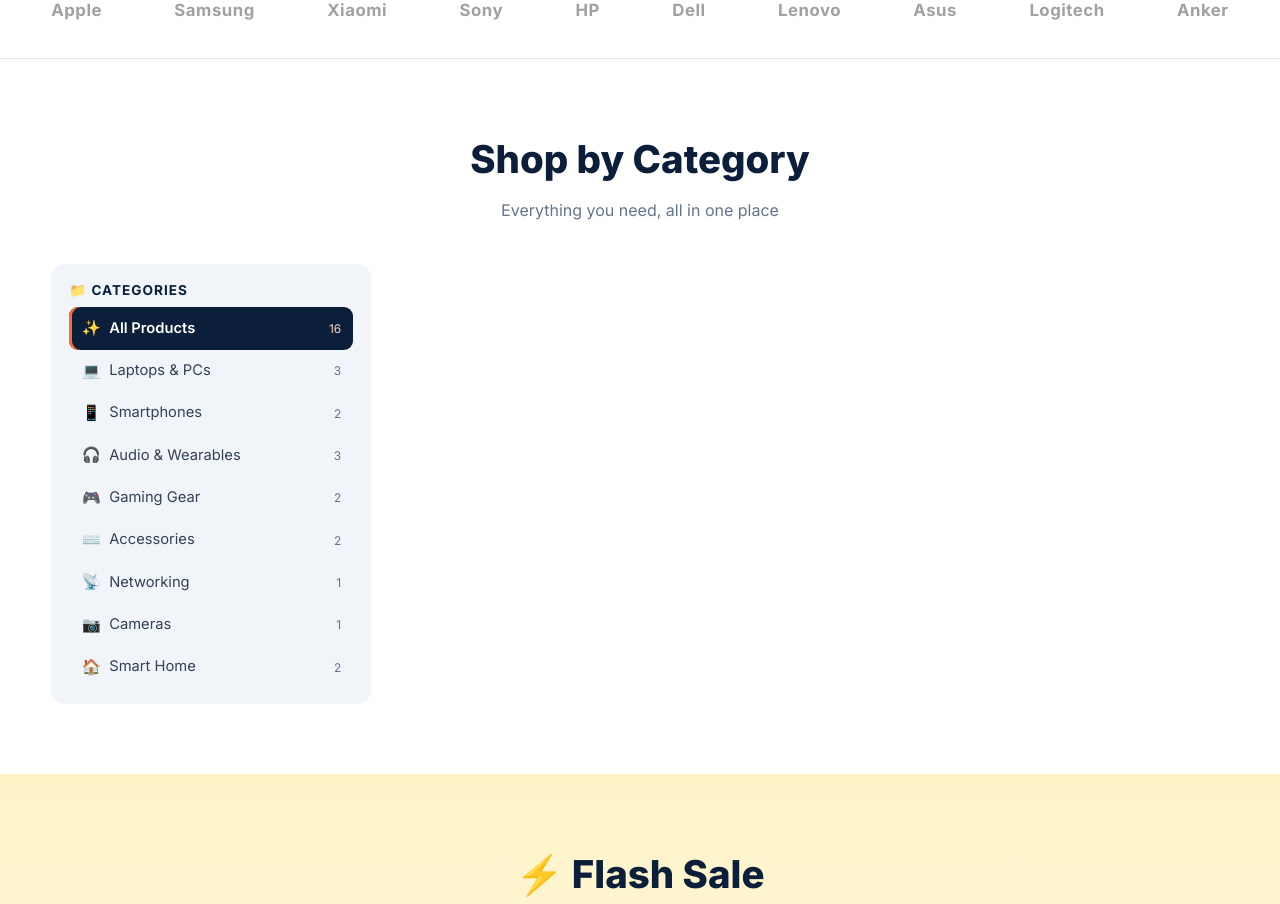
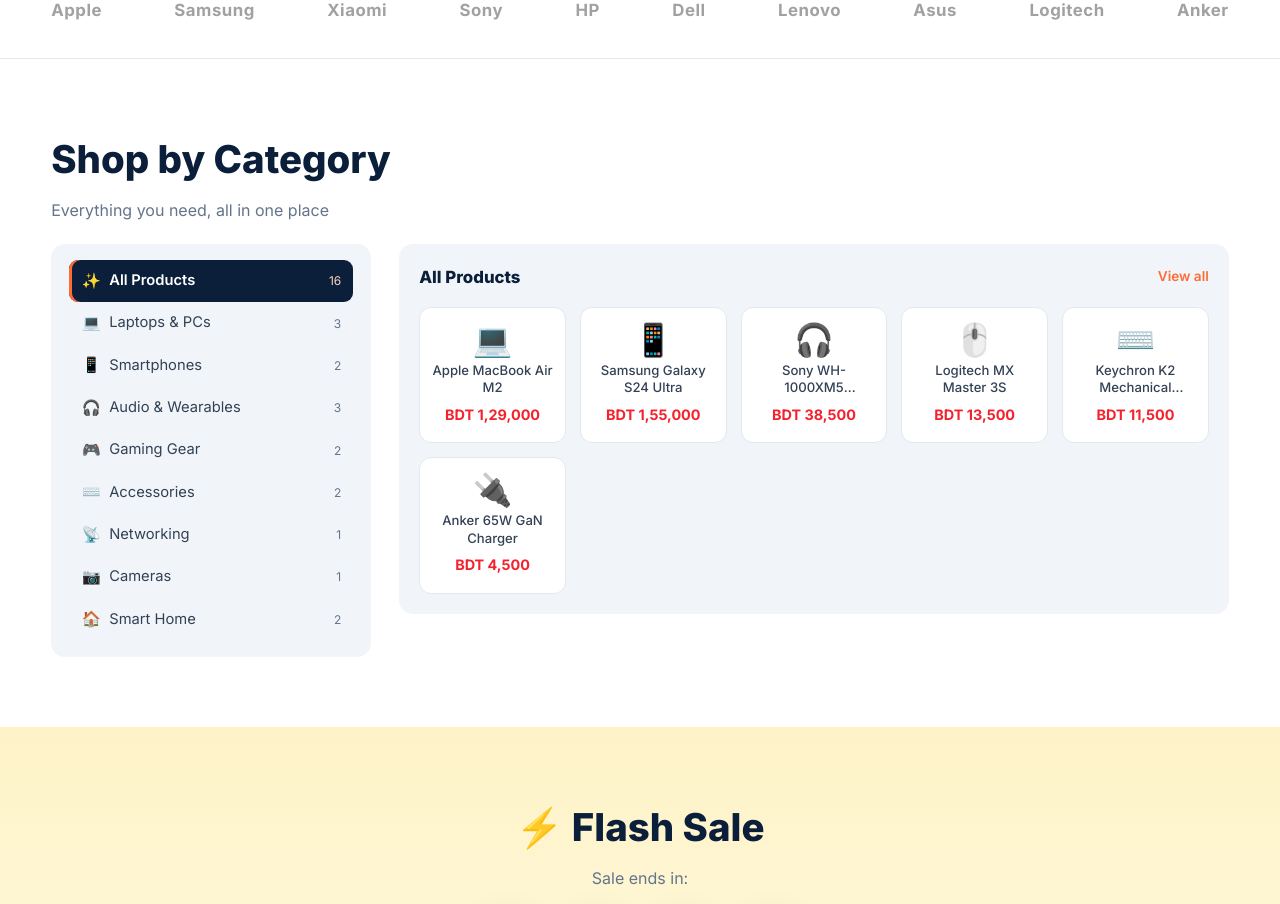
Before and after one commit to jibonhossain752-ctrl/technest-bd, a Next.js app: page / in a window 1280 px wide. Shown: the part 780-1684 px from the top of the page. Built offline with nearby package versions, Linux system fonts and the light colour scheme.

Commit message:
feat: horizontal shop categories, hide on new arrivals/flash sale, home category preview panel

```diff
--- a/src/app/globals.css
+++ b/src/app/globals.css
@@ -584,11 +584,22 @@
 }
 
 /* ---------- Home desktop vertical category panel ---------- */
+.categories .section-head {
+  text-align: left;
+  margin-bottom: 20px;
+}
+
+.categories-layout {
+  display: grid;
+  grid-template-columns: 320px 1fr;
+  gap: 28px;
+  align-items: start;
+}
+
 .cat-panel {
   background: var(--bg-soft);
   border-radius: var(--radius);
   padding: 16px 18px;
-  max-width: 320px;
 }
 
 .cat-panel-title {
@@ -601,6 +612,86 @@
   letter-spacing: 1px;
   color: var(--primary);
   margin-bottom: 6px;
+}
+
+/* ---------- Home categories: featured preview panel ---------- */
+.cat-preview {
+  background: var(--bg-soft);
+  border-radius: var(--radius);
+  padding: 20px;
+}
+
+.cat-preview-head {
+  display: flex;
+  align-items: center;
+  justify-content: space-between;
+  gap: 12px;
+  margin-bottom: 16px;
+}
+
+.cat-preview-head h3 {
+  font-size: 1.05rem;
+  font-weight: 800;
+  color: var(--dark);
+}
+
+.cat-preview-link {
+  font-size: 0.85rem;
+  font-weight: 600;
+  color: var(--accent);
+  white-space: nowrap;
+}
+
+.cat-preview-link:hover {
+  color: var(--accent-dark);
+}
+
+.cat-preview-grid {
+  display: grid;
+  grid-template-columns: repeat(auto-fill, minmax(140px, 1fr));
+  gap: 14px;
+}
+
+.cat-preview-item {
+  background: #fff;
+  border-radius: 12px;
+  border: 1px solid var(--border);
+  padding: 16px 12px;
+  text-align: center;
+  display: flex;
+  flex-direction: column;
+  align-items: center;
+  gap: 6px;
+  transition: transform 0.2s ease, box-shadow 0.2s ease, border-color 0.2s ease;
+}
+
+.cat-preview-item:hover {
+  transform: translateY(-4px);
+  box-shadow: var(--shadow);
+  border-color: var(--accent);
+}
+
+.cat-preview-icon {
+  font-size: 2rem;
+  line-height: 1;
+}
+
+.cat-preview-name {
+  font-size: 0.82rem;
+  font-weight: 500;
+  color: var(--text);
+  line-height: 1.35;
+  display: -webkit-box;
+  -webkit-line-clamp: 2;
+  -webkit-box-orient: vertical;
+  overflow: hidden;
+  min-height: 2.2em;
+}
+
+.cat-preview-price {
+  font-size: 0.9rem;
+  font-weight: 700;
+  color: #f5222d;
 }
 
 /* ---------- Product grid & cards ---------- */
@@ -1203,19 +1294,67 @@
   padding: 40px 0 70px;
 }
 
-.shop-layout {
-  display: grid;
-  grid-template-columns: 240px 1fr;
-  gap: 32px;
-  align-items: start;
-}
-
-.shop-sidebar {
-  background: var(--bg-soft);
-  border-radius: var(--radius);
-  padding: 16px 18px;
-  position: sticky;
-  top: 96px;
+.shop-cat-strip {
+  display: flex;
+  flex-wrap: nowrap;
+  overflow-x: auto;
+  overflow-y: hidden;
+  gap: 10px;
+  white-space: nowrap;
+  -webkit-overflow-scrolling: touch;
+  scrollbar-width: none;
+  -ms-overflow-style: none;
+  padding-bottom: 6px;
+  margin-bottom: 28px;
+}
+
+.shop-cat-strip::-webkit-scrollbar {
+  display: none;
+}
+
+.shop-cat-chip {
+  flex: 0 0 auto;
+  display: inline-flex;
+  align-items: center;
+  gap: 8px;
+  padding: 9px 16px;
+  border-radius: 999px;
+  background: #fff;
+  border: 1px solid var(--border);
+  color: var(--text);
+  font-size: 0.85rem;
+  font-weight: 500;
+  white-space: nowrap;
+  transition: background 0.2s ease, color 0.2s ease, border-color 0.2s ease;
+}
+
+.shop-cat-chip:hover {
+  border-color: var(--accent);
+  color: var(--accent-dark);
+}
+
+.shop-cat-chip.active {
+  background: var(--primary);
+  border-color: var(--primary);
+  color: #fff;
+  font-weight: 600;
+}
+
+.shop-cat-chip .count {
+  font-size: 0.75rem;
+  color: var(--muted);
+  font-weight: 400;
+}
+
+.shop-cat-chip.active .count {
+  color: #fcd4bd;
+}
+
+.shop-cat-chip .cat-dot {
+  font-size: 0.9rem;
+  width: 18px;
+  text-align: center;
+  flex-shrink: 0;
 }
 
 /* ---------- Collapsible ---------- */
@@ -2670,14 +2809,6 @@
 
   .footer-grid {
     grid-template-columns: 1fr 1fr;
-  }
-
-  .shop-layout {
-    grid-template-columns: 1fr;
-  }
-
-  .shop-sidebar {
-    position: static;
   }
 
   .cart-layout,
@@ -3063,7 +3194,7 @@
   }
 
   .categories .cat-grid,
-  .categories .cat-panel {
+  .categories .categories-layout {
     display: none;
   }
 
--- a/src/app/shop/[category]/page.tsx
+++ b/src/app/shop/[category]/page.tsx
@@ -62,6 +62,9 @@
         activeSlug={category}
         viewTitle={title}
         viewDescription={description}
+        showCategories={
+          view ? !['new-arrivals', 'flash-sale'].includes(view.slug) : true
+        }
       />
     </Reveal>
   )
--- a/src/components/CategoryGrid.tsx
+++ b/src/components/CategoryGrid.tsx
@@ -1,9 +1,25 @@
+'use client'
+
+import { useState } from 'react'
 import Link from 'next/link'
 import { CATEGORIES } from '@/data/categories'
-import { PRODUCTS } from '@/data/products'
+import { PRODUCTS, formatBDT } from '@/data/products'
 import CategoryChips from './CategoryChips'
 
 export default function CategoryGrid() {
+  const [active, setActive] = useState('all')
+
+  const activeCat =
+    active === 'all' ? null : CATEGORIES.find((c) => c.slug === active)
+
+  const previewProducts = (active === 'all'
+    ? PRODUCTS
+    : PRODUCTS.filter((p) => p.categorySlug === active)
+  ).slice(0, 6)
+
+  const previewTitle = activeCat ? activeCat.name : 'All Products'
+  const previewHref = active === 'all' ? '/shop' : `/shop/${active}`
+
   return (
     <section className="categories">
       <div className="container">
@@ -11,12 +27,17 @@
           <h2>Shop by Category</h2>
           <p>Everything you need, all in one place</p>
         </div>
-        <CategoryChips />
+
+        <div className="categories-layout">
           <div className="cat-panel">
-          <h3 className="cat-panel-title">📁 Categories</h3>
             <ul className="sidebar-links">
               <li>
-              <Link href="/shop" className="active">
+                <Link
+                  href="/shop"
+                  className={active === 'all' ? 'active' : ''}
+                  onMouseEnter={() => setActive('all')}
+                  onFocus={() => setActive('all')}
+                >
                   <span className="cat-dot" aria-hidden="true">
                     ✨
                   </span>
@@ -26,7 +47,12 @@
               </li>
               {CATEGORIES.map((cat) => (
                 <li key={cat.slug}>
-                <Link href={`/shop/${cat.slug}`}>
+                  <Link
+                    href={`/shop/${cat.slug}`}
+                    className={active === cat.slug ? 'active' : ''}
+                    onMouseEnter={() => setActive(cat.slug)}
+                    onFocus={() => setActive(cat.slug)}
+                  >
                     <span className="cat-dot" aria-hidden="true">
                       {cat.icon}
                     </span>
@@ -37,6 +63,35 @@
               ))}
             </ul>
           </div>
+
+          <div className="cat-preview">
+            <div className="cat-preview-head">
+              <h3>{previewTitle}</h3>
+              <Link href={previewHref} className="cat-preview-link">
+                View all
+              </Link>
+            </div>
+            <div className="cat-preview-grid">
+              {previewProducts.map((p) => (
+                <Link
+                  key={p.id}
+                  href={`/product/${p.slug}`}
+                  className="cat-preview-item"
+                >
+                  <span className="cat-preview-icon" aria-hidden="true">
+                    {p.image}
+                  </span>
+                  <span className="cat-preview-name">{p.name}</span>
+                  <strong className="cat-preview-price">
+                    {formatBDT(p.price)}
+                  </strong>
+                </Link>
+              ))}
+            </div>
+          </div>
+        </div>
+
+        <CategoryChips />
       </div>
     </section>
   )
```
Also changed, not shown: src/components/ShopCatalog.tsx (+12 -13 lines). Lines whose indentation alone changed are shown as unchanged.
